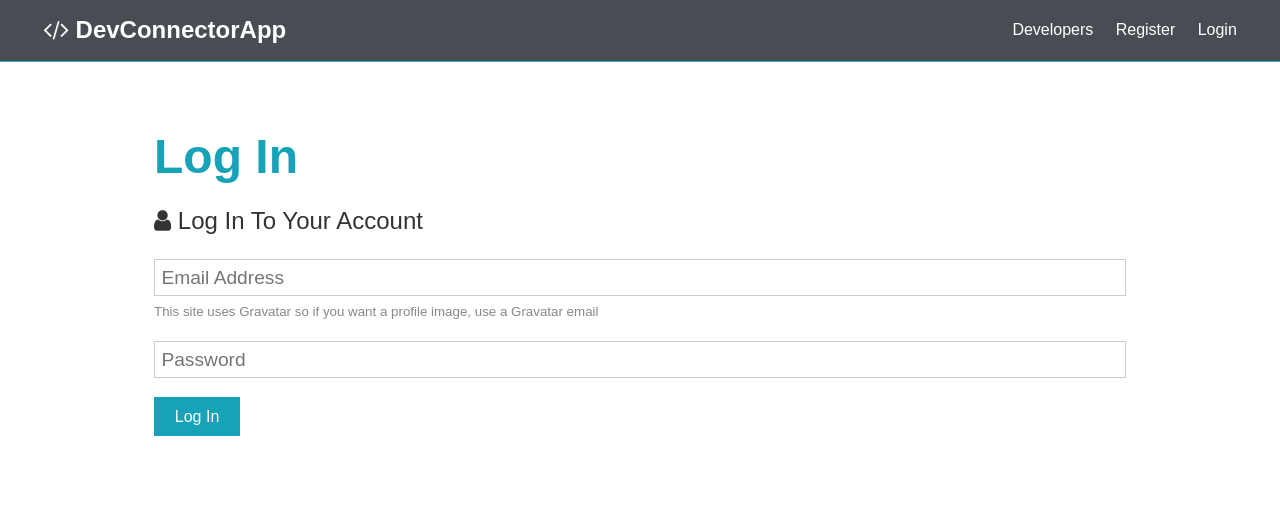
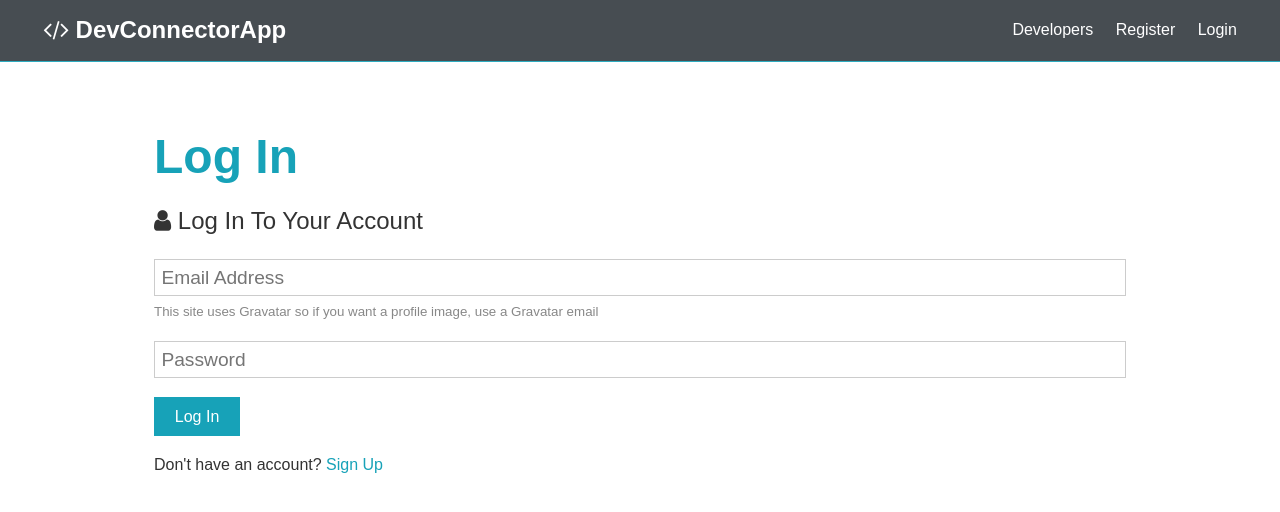
Before and after one commit to mountinman/MERN-Dev, a React (Create React App) app in the folder client/: page /login in a window 1280 px wide. Shown: the top 512 px of the page. Built offline with nearby package versions, Linux system fonts and the light colour scheme; no server answers.

Commit message:
fixing small isuue with logout/login redirects

```diff
--- a/client/src/components/auth/Login.js
+++ b/client/src/components/auth/Login.js
@@ -1,13 +1,11 @@
 import React, { useState } from 'react';
-import { Redirect } from 'react-router-dom';
+import { Redirect, Link } from 'react-router-dom';
 import { connect } from 'react-redux';
 import PropTypes from 'prop-types';
 import { logUser } from '../../actions/auth';
 
 function Login({ logUser, isAuth }) {
-	//we are using useState in functional components to handle state for this component
-	//formData is {} that will hold data values, and setFormData will emulate setState
-	//like in class based components, useState will take objeckt with default values
+
 	const [ formData, setFormData ] = useState({
 		email: '',
 		password: ''
@@ -57,6 +55,9 @@
 
 					<input type="submit" className="btn btn-primary" value="Log In" />
 				</form>
+				<p className="my-1">
+					Don't have an account? <Link to="/register">Sign Up</Link>
+				</p>
 			</section>
 		</div>
 	);
--- a/client/src/components/layout/NavBar.js
+++ b/client/src/components/layout/NavBar.js
@@ -9,9 +9,9 @@
   const authLinks = (
 		<ul>
 			<li>
-				<a onClick={logout} href="#!">
+				<Link onClick={logout}>
 					<i className="fa fa-sign-out" /> <span className="hide-sm">Logout</span>
-				</a>
+				</Link>
 			</li>
 		</ul>
 	);
```
